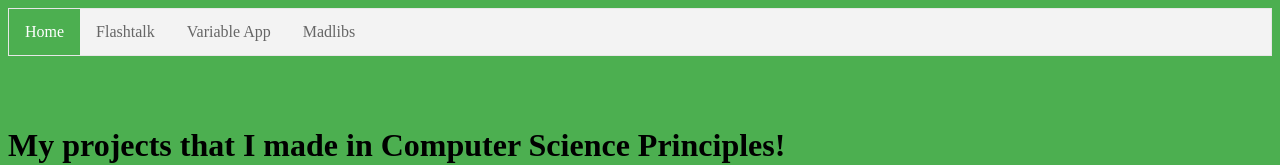
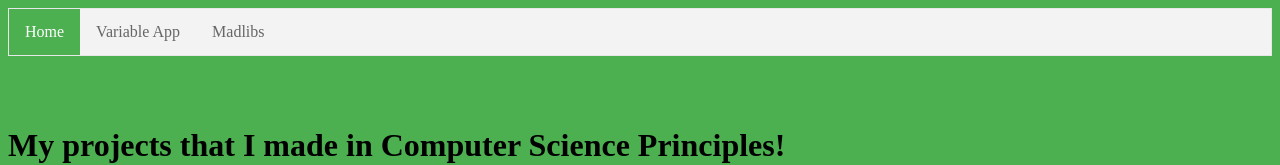
Before and after one commit to WVCS/portfolio-mblackman295, a plain HTML site: page index.html in a window 1280 px wide. Shown: the top 165 px of the page. Drawn offline with Linux system fonts and the light colour scheme.

Commit message:
Update index.html

```diff
--- a/index.html
+++ b/index.html
@@ -42,7 +42,6 @@ li a.active {
 
 <ul>
   <li><a class="active" href="index.html">Home</a></li>
-  <li><a href="flashtalk.html">Flashtalk</a></li>
   <li><a href="variable.html">Variable App</a></li>
   <li><a href="madlibs.html">Madlibs</a></li>
 </ul>
```
